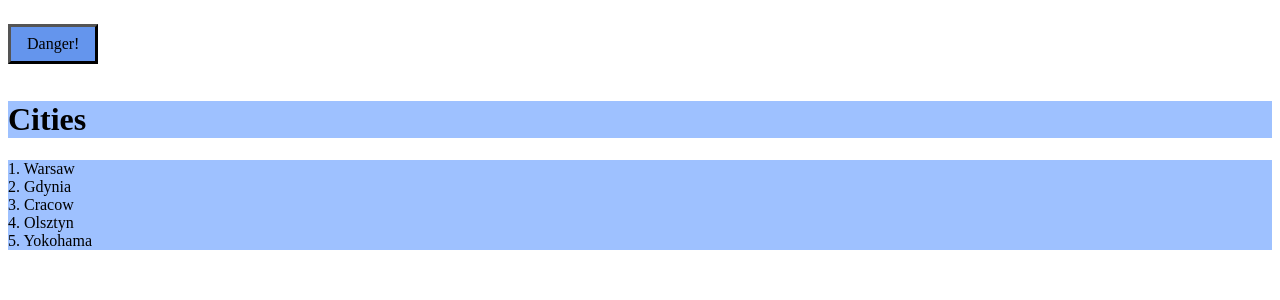
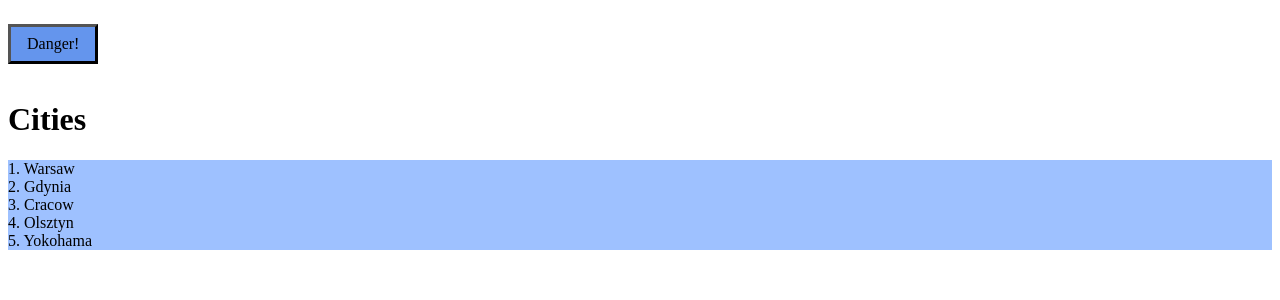
Before and after one commit to emzys/first-vite-generated-app, a React (Vite) app: page / in a window 1280 px wide. Shown: the top 300 px of the page. Built offline with nearby package versions, Linux system fonts and the light colour scheme.

Commit message:
comment inline style - bad practice, bur leave for example

```diff
--- a/src/components/ListGroup/ListGroup.tsx
+++ b/src/components/ListGroup/ListGroup.tsx
@@ -36,7 +36,7 @@ function ListGroup({ items, heading, onSelectItem }: Props) {
 
   return (
     <>
-      <h1 style={{ backgroundColor: "#9ec1ff" }}>{heading}</h1>
+      <h1 /*style={{ backgroundColor: "#9ec1ff" }}*/>{heading}</h1>
       {items.length === 0 && <p>No items found</p>}
       <ul className={[styles.listGroup, styles.container].join(" ")}>
         {items.map((item, index) => (
```
